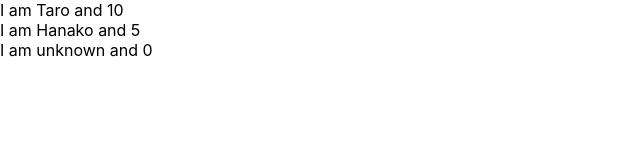
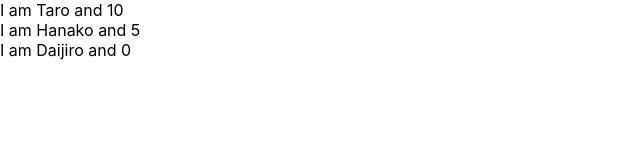
Before and after one commit to TeruyaYuma/react-redux-crud-applications, a React (Create React App) app: page / in a window 1280 px wide. Shown: the top 160 px of the page, without its empty margins (0-640 px from the left). Built offline with nearby package versions, Linux system fonts and the light colour scheme.

Commit message:
learn prop-types

```diff
--- a/src/App.js
+++ b/src/App.js
@@ -1,10 +1,11 @@
 import React from 'react';
+import propTypes from 'prop-types';
 
 function App() {
   const profiles = [
     {name: "Taro", age: 10},
     {name: "Hanako", age: 5},
-    {age: 0}
+    {name: "Daijiro", age: 0}
   ]
   return (
     <div>
@@ -21,8 +22,9 @@ function User(props) {
 return <div>I am {props.name} and {props.age}</div>;
 }
 
-User.defaultProps = {
-  name: "unknown"
+User.propTypes = {
+  name: propTypes.string,
+  age: propTypes.number.isRequired
 }
 
 export default App;
```
